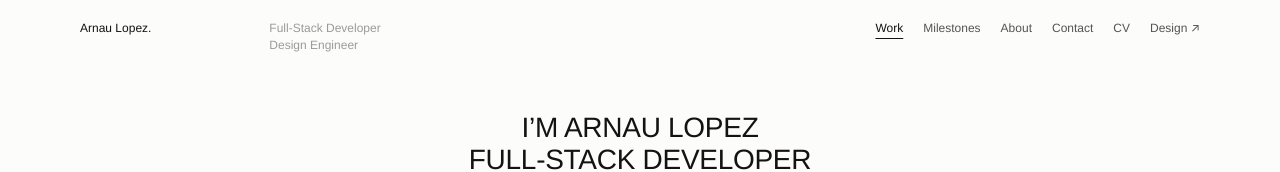
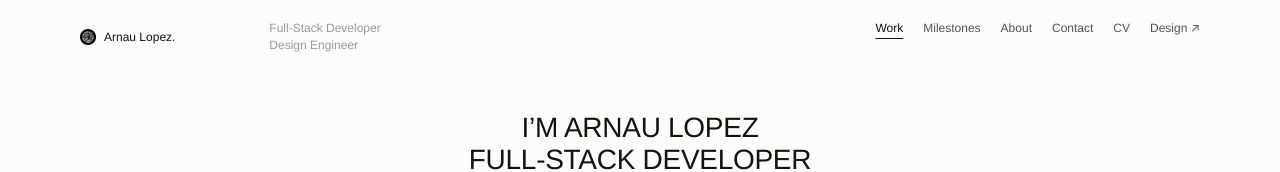
Before and after one commit to lopezsellesarnau-cmd/portfolio, a Next.js app: page / in a window 1280 px wide. Shown: the top 172 px of the page. Built offline with nearby package versions, Linux system fonts and the light colour scheme.

Commit message:
Add logo next to name in headers

```diff
--- a/components/minimal.tsx
+++ b/components/minimal.tsx
@@ -64,7 +64,8 @@ export function Menu() {
   return (
     <header className="fixed inset-x-0 top-0 z-40 bg-paper/85 backdrop-blur-[2px]">
       <div className="frame grid grid-cols-3 py-5 text-[12px] leading-[1.45] md:grid-cols-6">
-        <a href="#top" className="pl-2 text-ink">
+        <a href="#top" className="flex items-center gap-2 pl-2 text-ink">
+          <Image src="/logo.png" alt="" width={16} height={16} className="h-4 w-4" />
           Arnau Lopez.
         </a>
         <p className="hidden pl-2 text-fg-faint md:block">
```
Also changed, not shown: public/logo.png (added).
